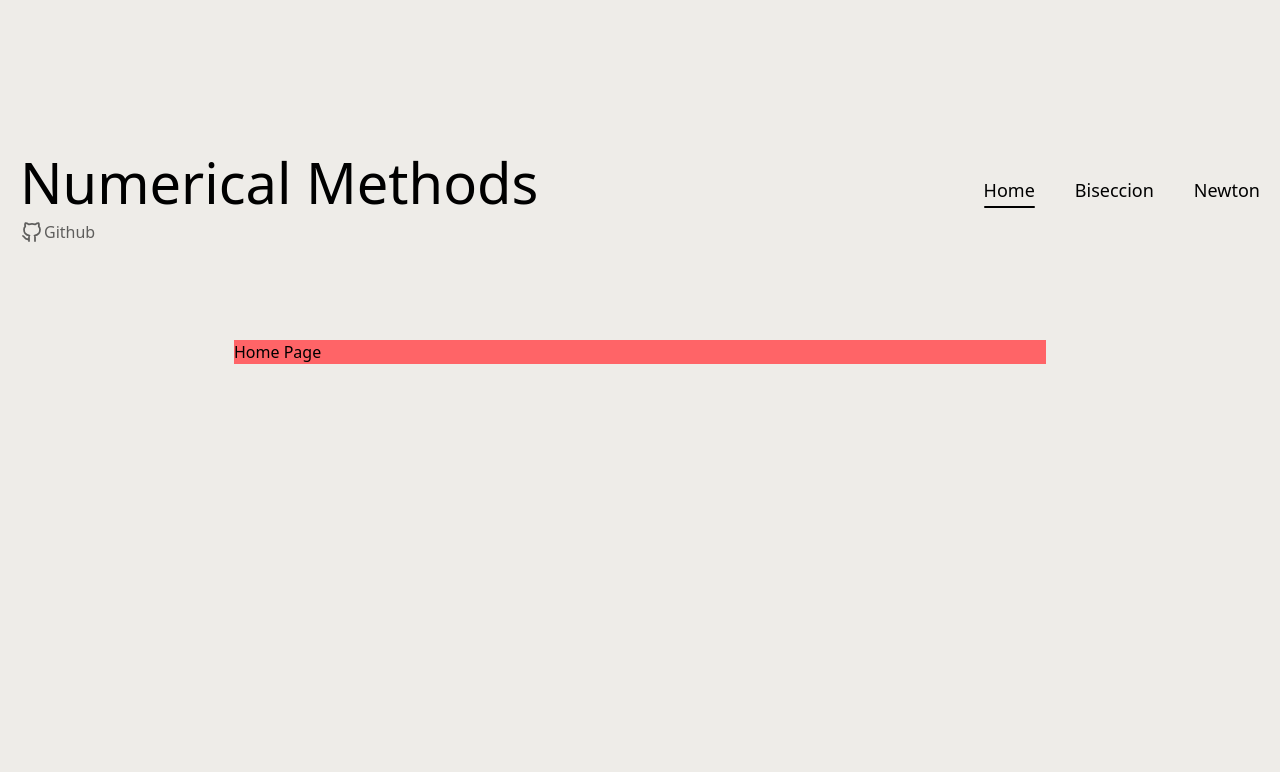
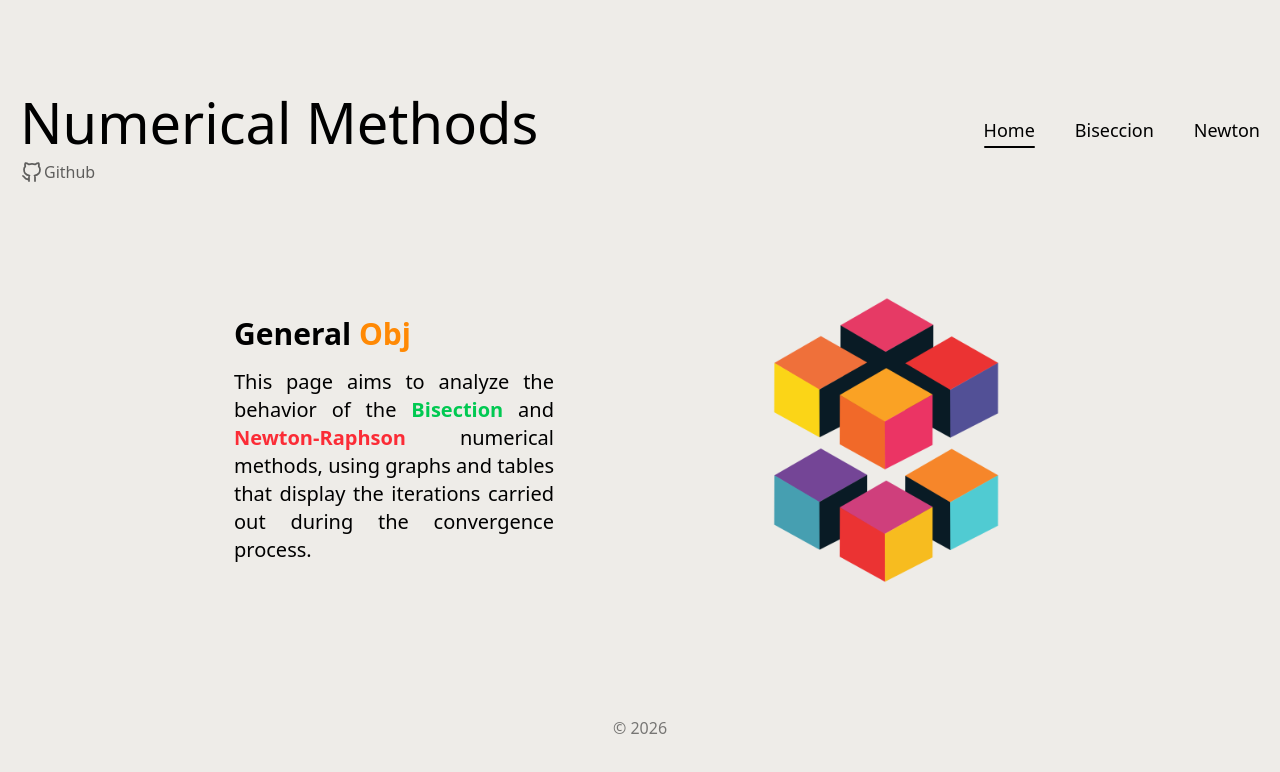
Before and after one commit to andfelg/numerical-methods, an Angular app: page / in a window 1280 px wide. Shown: the top 772 px of the page. Built offline with nearby package versions, Linux system fonts and the light colour scheme.

Commit message:
feat: home page

```diff
--- a/src/app/layouts/app-layout/app-layout.html
+++ b/src/app/layouts/app-layout/app-layout.html
@@ -1,5 +1,5 @@
 <main class="flex justify-center">
-    <div class="lg:mt-30 mt-10 p-5 flex flex-col justify-center w-340">
+    <div class="lg:pt-20 pt-10 lg:p-5 p-0 flex flex-col justify-center w-7xl min-h-[100vh]">
         <header class="flex flex-col lg:flex-row justify-center lg:justify-between w-full items-center">
             <div>
                 <h1 class="text-[4vh] lg:text-[7vh]">Numerical Methods</h1>
@@ -24,8 +24,11 @@
                 }
             </nav>
         </header>
-        <div class="mt-14 p-10">
+        <div class="mt-14 lg:p-10 flex-1">
             <router-outlet />
         </div>
+        <footer class="text-center p-10 opacity-50">
+            &copy; 2026
+        </footer>
     </div>
 </main>
--- a/src/app/pages/main-page/main-page.html
+++ b/src/app/pages/main-page/main-page.html
@@ -1,5 +1,15 @@
 <section class="page-content flex justify-center">
-    <div class="md:w-[70%] w-full bg-red-400">
-        Home Page
+    <div class="lg:w-[70%] w-full">
+        <div class="flex flex-col lg:flex-row justify-center items-center lg:justify-between">
+            <article class="w-80">
+                <h1 class="font-semibold text-3xl">General <span class="text-orange-400">Obj</span></h1>
+                <p class="mt-4 text-xl text-justify">
+                    This page aims to analyze the behavior of the <span class="text-green-500 font-bold">Bisection</span> and
+                    <span class="text-red-500 font-bold">Newton-Raphson</span> numerical methods, using graphs and tables that display
+                    the iterations carried out during the convergence process.
+                </p>
+            </article>
+            <img class="w-80 lg:mt-0 mt-5" src="images/figure.png" alt="abstract figure">
+        </div>
     </div>
 </section>
```
Also changed, not shown: public/images/figure.png (added).
